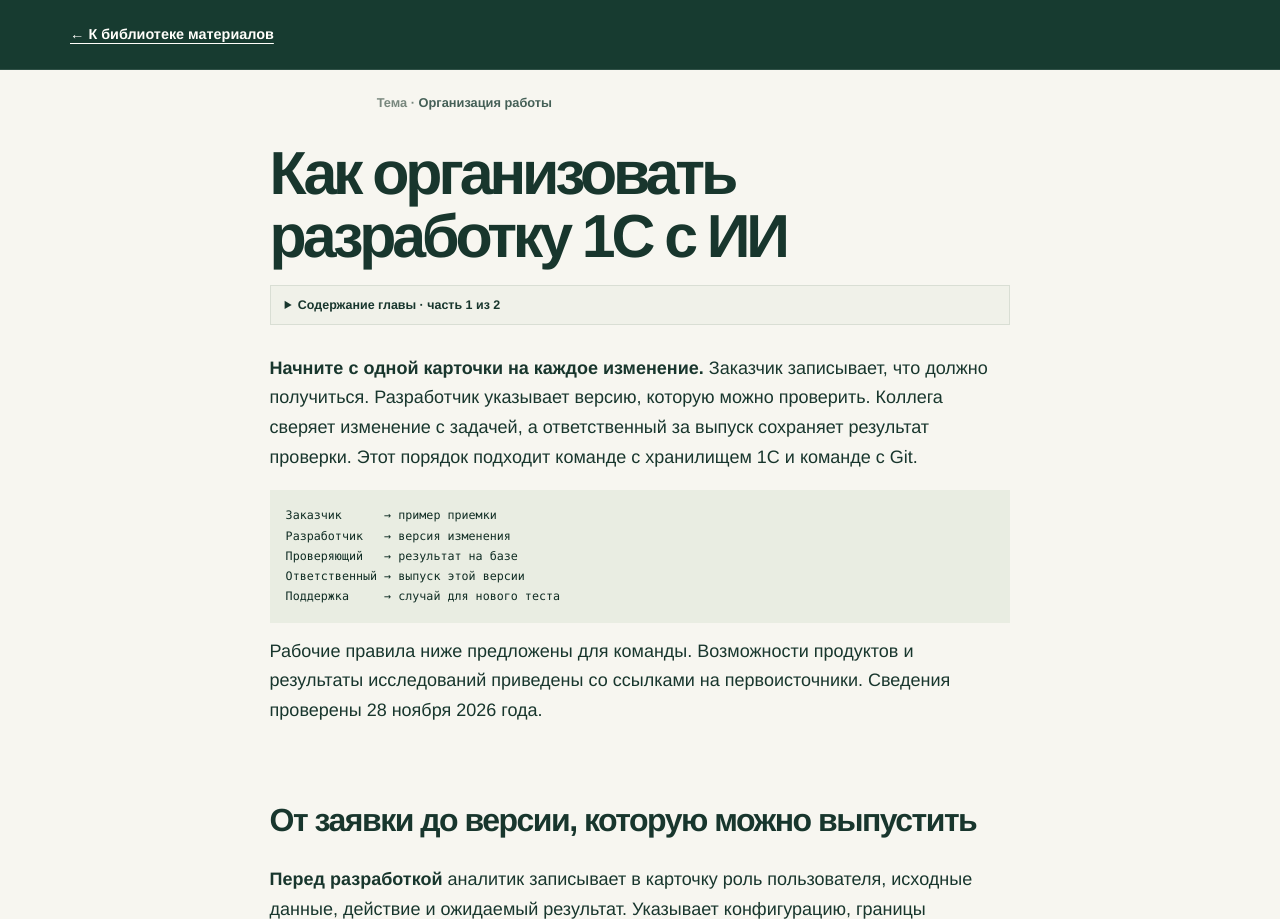
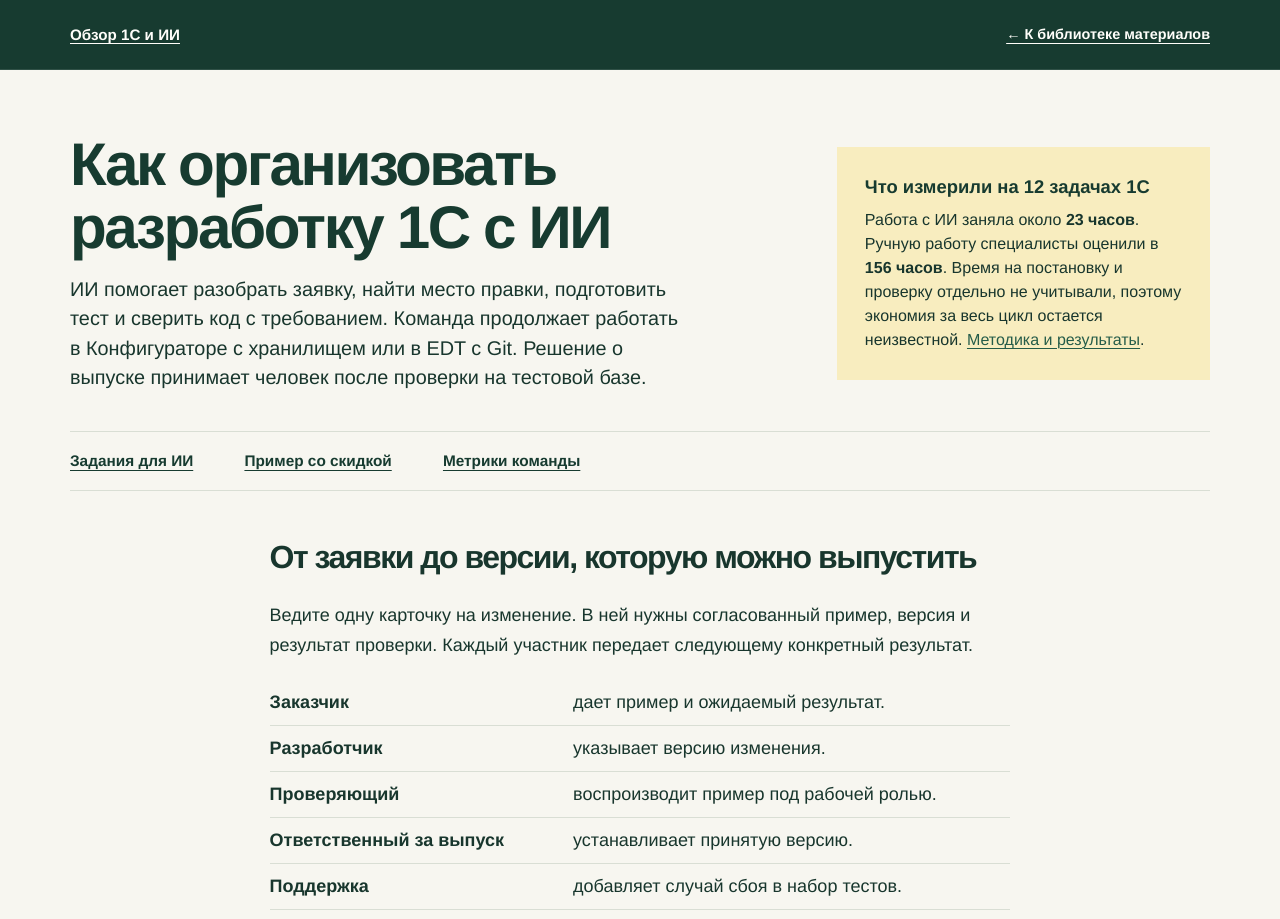
Before and after one commit to apolenkov/onec-ai-guide, a plain HTML site: page docs/team-patterns.html in a window 1280 px wide. Shown: the top 919 px of the page. Drawn offline with Linux system fonts and the light colour scheme.

Commit message:
Add guide orientation UX

```diff
--- a/docs/team-patterns.html
+++ b/docs/team-patterns.html
@@ -6,30 +6,32 @@
   <meta name="color-scheme" content="light">
   <title>Как организовать разработку 1С с ИИ · ИИ в разработке 1С</title>
   <link rel="stylesheet" href="../site.css">
+  <link rel="stylesheet" href="../team-reader.css">
 </head>
-<body class="chapter">
+<body class="chapter team-reader">
   <a class="skip-link" href="#main">К содержанию</a>
   <header class="site-header">
+    <a class="guide-home" href="../index.html">Обзор 1С и ИИ</a>
     <a class="chapter-return-link" href="../journey.html#library" data-return-link>← К библиотеке материалов</a>
   </header>
   <main class="reader" id="main">
-    <div class="chapter-context"><p>Организация работы</p></div>
+    <div class="guide-intro"><h1 id="как-организовать-разработку-1с-с-ии">Как организовать разработку 1С с ИИ</h1>
+<p>ИИ помогает разобрать заявку, найти место правки, подготовить тест и сверить код с требованием. Команда продолжает работать в Конфигураторе с хранилищем или в EDT с Git. Решение о выпуске принимает человек после проверки на тестовой базе.</p>
+<aside>
+<h2 id="что-измерили-на-12-задачах-1с">Что измерили на 12 задачах 1С</h2>
+<p>Работа с ИИ заняла около <strong>23 часов</strong>. Ручную работу специалисты оценили в <strong>156 часов</strong>. Время на постановку и проверку отдельно не учитывали, поэтому экономия за весь цикл остается неизвестной. <a href="https://cifp.ru/2026/10/13/ii-v-proektah-1s-uskorenie-v-6-8-raza-na-realnyh-zadachah/">Методика и результаты</a>.</p>
+</aside>
+</div><nav class="guide-topics" aria-label="Разделы руководства"><a href="team-patterns.html#четыре-задания-для-ии-которые-можно-повторять" data-stage-link>Задания для ИИ</a><a href="team-patterns-02.html#пример-приемки-при-обновлении-типовой-конфигурации" data-stage-link>Пример со скидкой</a><a href="team-patterns-02.html#как-руководителю-оценить-результат" data-stage-link>Метрики команды</a></nav>
     <article class="main-article">
-<h1 id="как-организовать-разработку-1с-с-ии">Как организовать разработку 1С с ИИ</h1>
-<details class="part-navigation"><summary>Содержание главы · часть 1 из 2</summary><nav aria-label="Части главы"><ol>
-<li><a href="team-patterns.html" data-stage-link aria-current="page">От заявки до версии, которую можно выпустить</a></li>
-<li><a href="team-patterns-02.html" data-stage-link>Пример приемки при обновлении типовой конфигурации</a></li>
-</ol></nav></details>
-
-<p><strong>Начните с одной карточки на каждое изменение.</strong> Заказчик записывает, что должно получиться. Разработчик указывает версию, которую можно проверить. Коллега сверяет изменение с задачей, а ответственный за выпуск сохраняет результат проверки. Этот порядок подходит команде с хранилищем 1С и команде с Git.</p>
-<pre><code>Заказчик      → пример приемки
-Разработчик   → версия изменения
-Проверяющий   → результат на базе
-Ответственный → выпуск этой версии
-Поддержка     → случай для нового теста
-</code></pre>
-<p>Рабочие правила ниже предложены для команды. Возможности продуктов и результаты исследований приведены со ссылками на первоисточники. Сведения проверены 28 ноября 2026 года.</p>
 <h2 id="от-заявки-до-версии-которую-можно-выпустить">От заявки до версии, которую можно выпустить</h2>
+<p>Ведите одну карточку на изменение. В ней нужны согласованный пример, версия и результат проверки. Каждый участник передает следующему конкретный результат.</p>
+<ul>
+<li><strong>Заказчик</strong> дает пример и ожидаемый результат.</li>
+<li><strong>Разработчик</strong> указывает версию изменения.</li>
+<li><strong>Проверяющий</strong> воспроизводит пример под рабочей ролью.</li>
+<li><strong>Ответственный за выпуск</strong> устанавливает принятую версию.</li>
+<li><strong>Поддержка</strong> добавляет случай сбоя в набор тестов.</li>
+</ul>
 <p><strong>Перед разработкой</strong> аналитик записывает в карточку роль пользователя, исходные данные, действие и ожидаемый результат. Указывает конфигурацию, границы изменения и кто примет работу. Если два участника ожидают разного результата, заказчик разбирает конкретный пример.</p>
 <p><strong>При разработке</strong> команда выбирает путь по тому, где уже хранит версии. Разработчик связывает изменение с карточкой. Проверяющий должен суметь получить ровно эту версию.</p>
 <p><strong>Конфигуратор и хранилище 1С.</strong> Разработчик обновляет рабочую конфигурацию, захватывает нужные объекты, меняет и проверяет их у себя, затем помещает их в хранилище с номером задачи. Коллега получает номера версий до и после, сравнение объектов и тестовую базу с проверяемой версией.</p>
--- /dev/null
+++ b/team-reader.css
@@ -0,0 +1,91 @@
+.team-reader .guide-home,
+.team-reader .chapter-return-link {
+  display: inline-flex;
+  align-items: center;
+  min-height: 44px;
+  color: var(--white);
+}
+.team-reader .guide-home {
+  font: 700 .95rem/1.25 var(--ui);
+  text-underline-offset: .2em;
+}
+.team-reader .site-header a:hover { color: var(--lime); }
+.team-reader .site-header a:focus-visible { outline-color: var(--lime); }
+
+.guide-intro {
+  display: grid;
+  grid-template-columns: minmax(0, 1.6fr) minmax(16rem, .85fr);
+  column-gap: clamp(2rem, 5vw, 5rem);
+  align-content: start;
+  padding-block: clamp(2.4rem, 5vw, 4.4rem) clamp(1.6rem, 3vw, 2.8rem);
+}
+.guide-intro h1 {
+  grid-column: 1;
+  max-width: 21ch;
+  margin: 0;
+  color: var(--forest);
+  font: 680 clamp(2.5rem, 4.7vw, 4.3rem)/1.04 var(--ui);
+  letter-spacing: -.04em;
+  text-wrap: balance;
+}
+.guide-intro > p {
+  grid-column: 1;
+  max-width: 56ch;
+  margin: 1rem 0 0;
+  font-size: clamp(1.05rem, 1.55vw, 1.28rem);
+  line-height: 1.48;
+}
+.guide-intro aside {
+  grid-column: 2;
+  grid-row: 1 / 3;
+  align-self: center;
+  margin: 0;
+  padding: clamp(1.1rem, 2.2vw, 1.85rem);
+  background: #f8edbf;
+  color: var(--ink);
+  font: 450 1rem/1.5 var(--ui);
+}
+.guide-intro aside p { margin: 0; }
+.guide-intro aside h2 { margin: 0 0 .55rem; color: var(--forest); font: 700 1.15rem/1.32 var(--ui); }
+.guide-intro aside a { white-space: normal; }
+.guide-topics {
+  display: flex;
+  flex-wrap: wrap;
+  gap: .1rem clamp(1.3rem, 4vw, 3.5rem);
+  align-items: center;
+  padding: .45rem 0;
+  border-block: 1px solid var(--line);
+}
+.guide-topics a {
+  display: inline-flex;
+  align-items: center;
+  min-height: 44px;
+  color: var(--forest);
+  font: 680 .96rem/1.3 var(--ui);
+  text-underline-offset: .25em;
+}
+.guide-topics a:hover, .guide-home:hover { text-decoration-thickness: 2px; }
+.team-reader article h2 { scroll-margin-block-start: 1rem; letter-spacing: -.035em; }
+.team-reader .guide-topics + article > h2:first-child { margin-top: .55em; }
+.team-reader .guide-topics + article > ul:first-of-type {
+  list-style: none;
+  margin: 1.2rem 0 2rem;
+  padding: 0;
+}
+.team-reader .guide-topics + article > ul:first-of-type > li {
+  margin: 0;
+  display: grid;
+  grid-template-columns: minmax(12rem, .65fr) minmax(0, 1fr);
+  gap: 1.2rem;
+  padding: .48rem 0;
+  border-bottom: 1px solid var(--line);
+}
+@media (max-width: 740px) {
+  .guide-intro { display: block; padding-block: 1.75rem 1.15rem; }
+  .guide-intro h1 { font-size: clamp(2rem, 7.8vw, 2.8rem); }
+  .guide-intro aside { margin-top: 1.3rem; }
+  .guide-topics { column-gap: 1.25rem; }
+  .team-reader .site-header { flex-wrap: wrap; justify-content: flex-start; gap: 0 1.25rem; padding-block: .2rem; }
+  .team-reader .site-header a { font-size: .82rem; }
+  .team-reader .guide-topics + article > ul:first-of-type > li { grid-template-columns: 1fr; gap: 0; }
+}
```
Also changed, not shown: docs/team-patterns-02.html (+5 -3 lines), index.html (+4 -1 lines), overview.css (+7 -2 lines).
